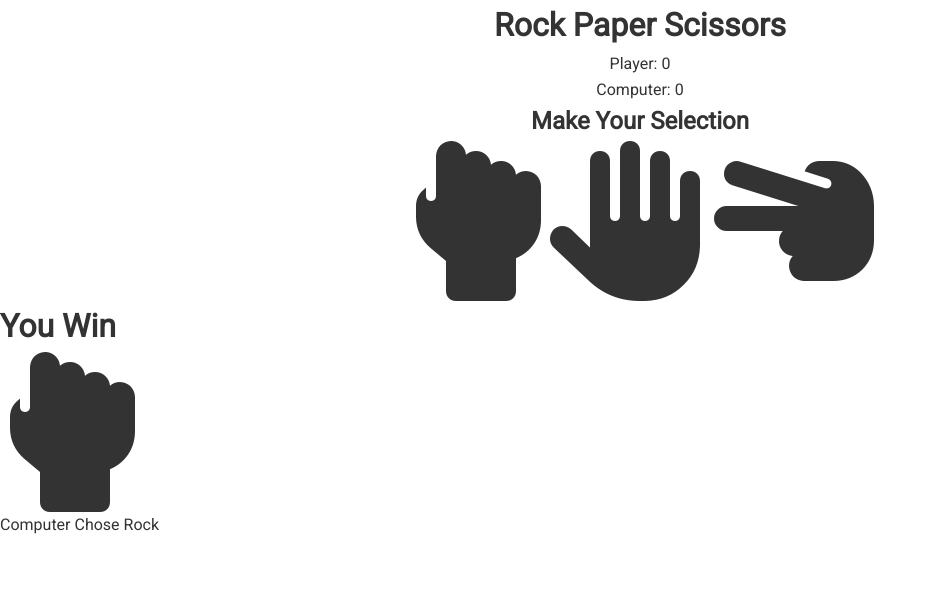
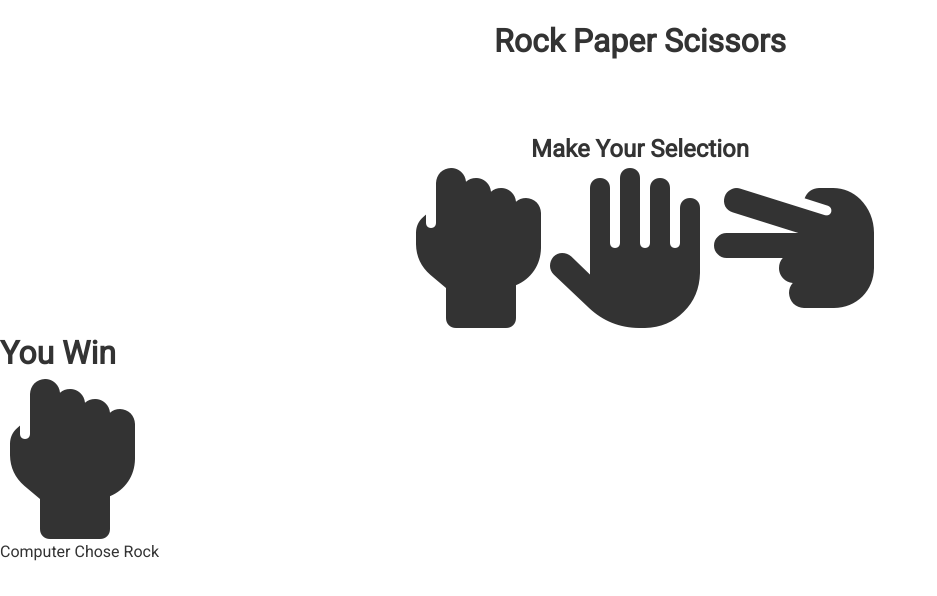
Before and after one commit to mohitdhimanskt/Rock-paper-scissors-game, a plain HTML site: page index.html in a window 1280 px wide. Shown: the whole page, without its empty margins (0-937 px from the left). Drawn offline with Linux system fonts and the light colour scheme.

Commit message:
Eightcommit

```diff
--- a/style.css
+++ b/style.css
@@ -41,3 +41,16 @@
       background: var(--primary-color);
       color: #fff;
   }
+  .header {
+      text-align: center;
+      margin: 1rem 0;
+  }
+  .header h1{
+      margin-bottom: 1rem;
+  }
+  .score {
+      display: grid;
+      grid-template-columns: repeat(2,1fr);
+      font-size: 1.2rem;
+      color: #fff;
+  }
```
